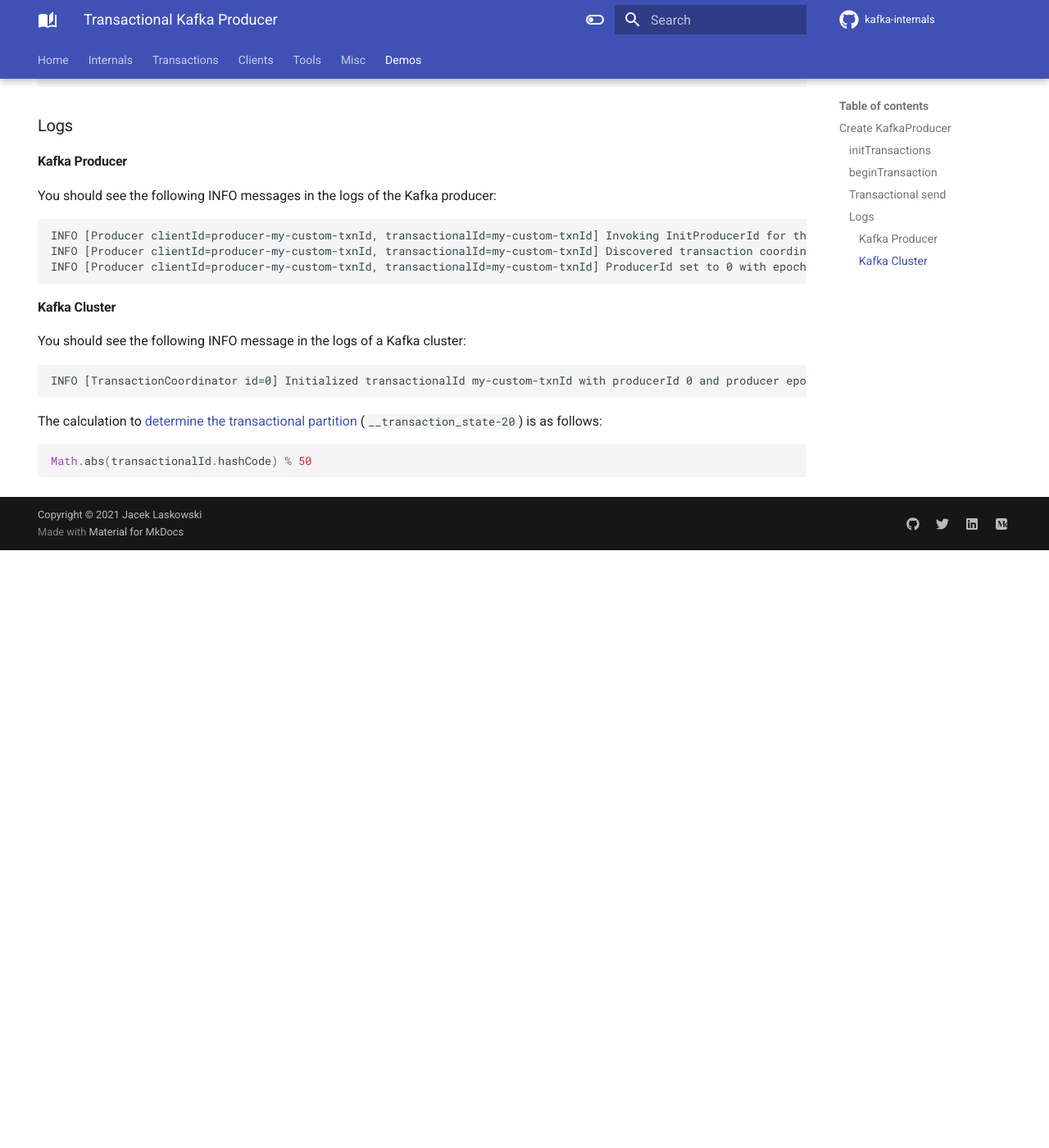
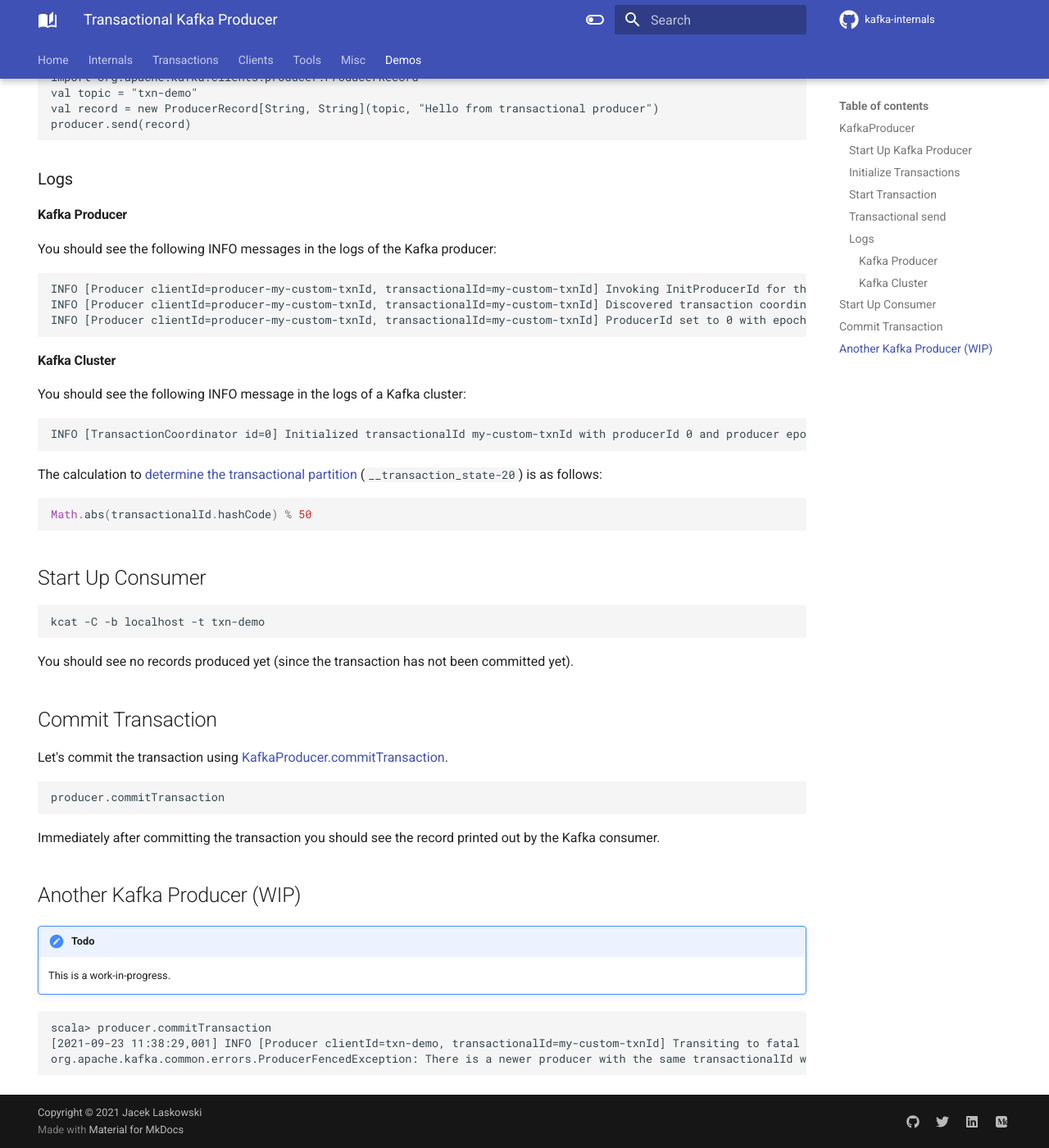
Before and after one commit to japila-books/kafka-internals, an MkDocs documentation site: the page built from docs/demo/transactional-kafka-producer.md, in a window 1280 px wide and 1400 px high, scrolled down 1228 px. Shown: the whole window at 82% size. Built offline with MkDocs 1.6.1 and Material for MkDocs 9.7.7, drawn with Linux system fonts in a browser that asks for light colours; comment, search, counter and statistics services are not loaded; before the commit the page ends 1899 px from its top, so only the background shows below that; some of the changed text lies outside the part shown.

Commit message:
Demo: Transactional Kafka Producer and Consumer

````diff
--- a/docs/demo/transactional-kafka-producer.md
+++ b/docs/demo/transactional-kafka-producer.md
@@ -7,7 +7,9 @@ hide:
 
 This demo shows the internals of transactional [KafkaProducer](../clients/producer/KafkaProducer.md) that is a Kafka producer with [transaction.id](../clients/producer/ProducerConfig.md#TRANSACTIONAL_ID_CONFIG) defined.
 
-## Create KafkaProducer
+## KafkaProducer
+
+### Start Up Kafka Producer
 
 ```text
 import org.apache.kafka.clients.producer.KafkaProducer
@@ -26,7 +28,7 @@ props.put(ProducerConfig.TRANSACTIONAL_ID_CONFIG, transactionalId)
 val producer = new KafkaProducer[String, String](props)
 ```
 
-### initTransactions
+### Initialize Transactions
 
 ```text
 producer.initTransactions
@@ -47,7 +49,7 @@ org.apache.kafka.common.KafkaException: TransactionalId my-custom-txnId: Invalid
   ... 31 elided
 ```
 
-### beginTransaction
+### Start Transaction
 
 Next up is starting a transaction using [KafkaProducer.beginTransaction](../clients/producer/KafkaProducer.md#beginTransaction)
 
@@ -59,7 +61,8 @@ producer.beginTransaction
 
 ```text
 import org.apache.kafka.clients.producer.ProducerRecord
-val record = new ProducerRecord[String, String]("demo", "Hello from transactional producer")
+val topic = "txn-demo"
+val record = new ProducerRecord[String, String](topic, "Hello from transactional producer")
 producer.send(record)
 ```
 
@@ -88,3 +91,32 @@ The calculation to [determine the transactional partition](../transactions/Trans
 ```scala
 Math.abs(transactionalId.hashCode) % 50
 ```
+
+## Start Up Consumer
+
+```text
+kcat -C -b localhost -t txn-demo
+```
+
+You should see no records produced yet (since the transaction has not been committed yet).
+
+## Commit Transaction
+
+Let's commit the transaction using [KafkaProducer.commitTransaction](../clients/producer/KafkaProducer.md#commitTransaction).
+
+```text
+producer.commitTransaction
+```
+
+Immediately after committing the transaction you should see the record printed out by the Kafka consumer.
+
+## Another Kafka Producer (WIP)
+
+!!! TODO
+    This is a work-in-progress.
+
+```text
+scala> producer.commitTransaction
+[2021-09-23 11:38:29,001] INFO [Producer clientId=txn-demo, transactionalId=my-custom-txnId] Transiting to fatal error state due to org.apache.kafka.common.errors.ProducerFencedException: There is a newer producer with the same transactionalId which fences the current one. (org.apache.kafka.clients.producer.internals.TransactionManager)
+org.apache.kafka.common.errors.ProducerFencedException: There is a newer producer with the same transactionalId which fences the current one.
+```
--- a/mkdocs.yml
+++ b/mkdocs.yml
@@ -125,6 +125,7 @@ nav:
     - transactions/index.md
     - TransactionConfig: transactions/TransactionConfig.md
     - TransactionCoordinator: transactions/TransactionCoordinator.md
+    - TransactionMarkerChannelManager: transactions/TransactionMarkerChannelManager.md
     - TransactionStateManager: transactions/TransactionStateManager.md
   - Clients:
     - clients/index.md
@@ -133,6 +134,8 @@ nav:
       - AdminClientRunnable: clients/admin/AdminClientRunnable.md
     - Consumers:
       - clients/consumer/index.md
+      - Consumer: clients/consumer/Consumer.md
+      - KafkaConsumer: clients/consumer/KafkaConsumer.md
       - ConsumerNetworkClient: clients/consumer/ConsumerNetworkClient.md
     - Producers:
       - clients/producer/index.md
````
Also changed, not shown: docs/clients/consumer/Consumer.md (added, +38 -0 lines), docs/clients/consumer/KafkaConsumer.md (added, +3 -0 lines), docs/clients/producer/Producer.md (+1 -4 lines), docs/transactions/TransactionMarkerChannelManager.md (added, +3 -0 lines).
